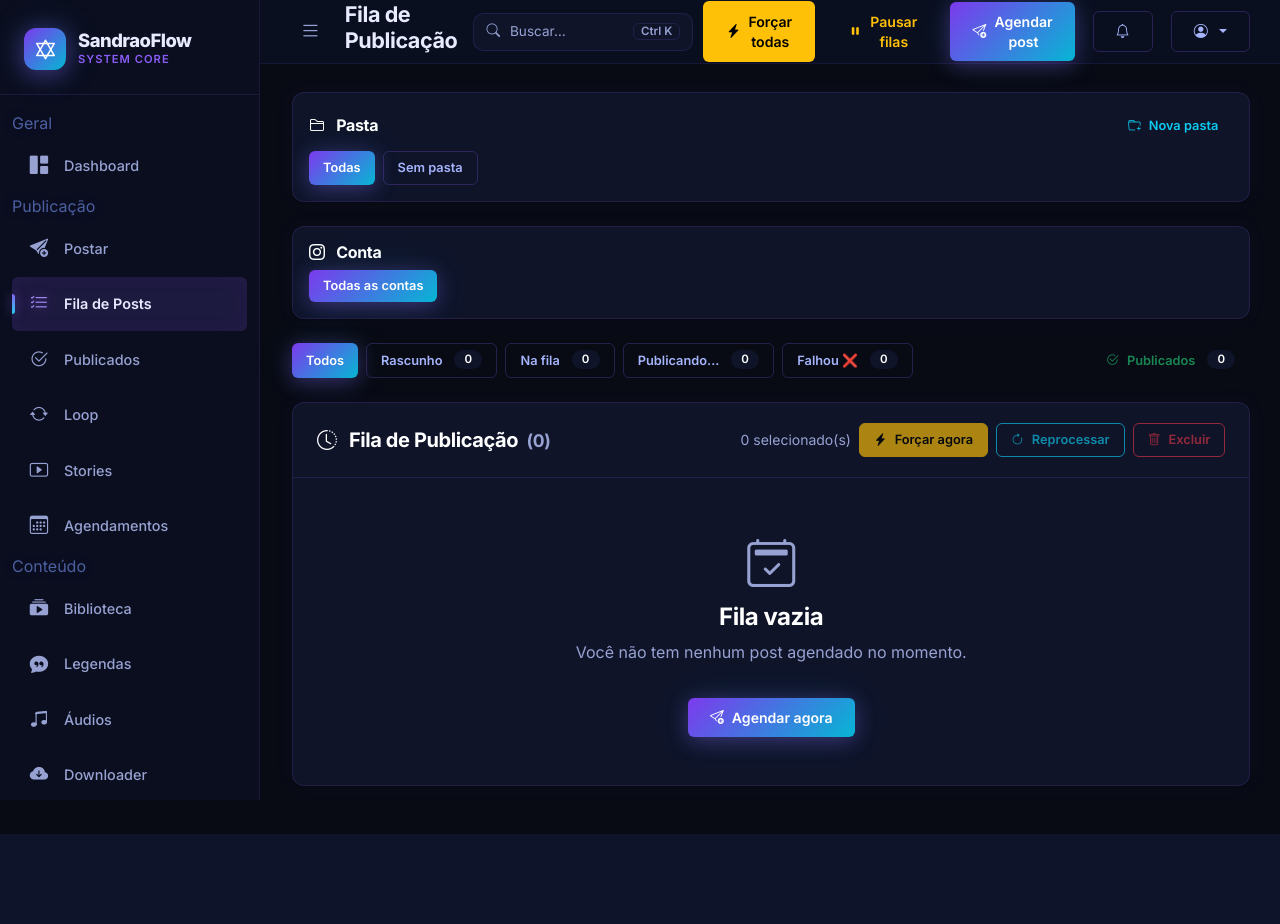
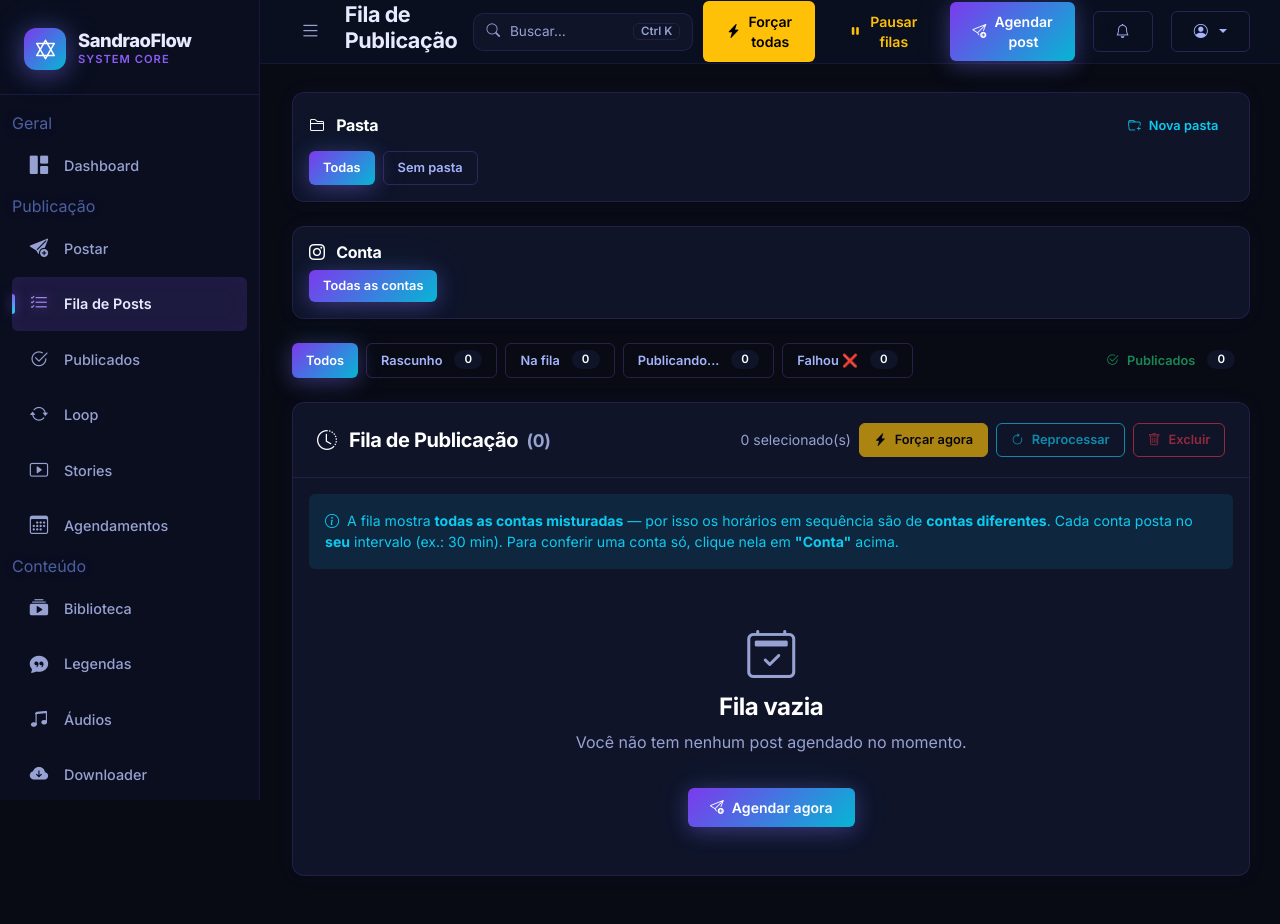
Before and after one commit to MuriloSCunha0/AutoInsta, a Django app: page /publisher/ in a window 1280 px wide. Before the commit the page ends 834 px from the top, so only its background shows below. Run offline with Django 5.2, Linux system fonts and the light colour scheme; the visitor is signed in with stand-in values (Sample User, id 1); data that the repository does not hold is empty; parts of the project's set-up code (start-up, migrations or seed data) failed here and were passed over; some libraries are stand-ins or nearby versions.

Commit message:
ux(fila): aviso de que a fila mistura contas (intervalo por conta e respeitado)
Confusao recorrente: a fila lista TODAS as contas juntas, entao horarios em
sequencia (12:20,12:21,12:23) sao de contas DIFERENTES. Cada conta e 30 min
(provado: evellynbosco 12:50/13:20/13:50...). Adiciona aviso quando nao ha
filtro de conta, orientando clicar numa conta para ver so ela.

Co-Authored-By: Claude Opus 4.8 <noreply@anthropic.com>

```diff
--- a/templates/publisher/queue.html
+++ b/templates/publisher/queue.html
@@ -190,6 +190,12 @@
             </div>
         </div>
 
+        {% if not conta_atual %}
+        <div class="alert border-0 bg-info bg-opacity-10 text-info small m-3 mb-0" style="line-height:1.5">
+            <i class="bi bi-info-circle me-1"></i> A fila mostra <strong>todas as contas misturadas</strong> — por isso os horários em sequência são de <strong>contas diferentes</strong>. Cada conta posta no <strong>seu</strong> intervalo (ex.: 30 min). Para conferir uma conta só, clique nela em <strong>"Conta"</strong> acima.
+        </div>
+        {% endif %}
+
         <div id="todos-banner" class="alert alert-info border-0 bg-info bg-opacity-10 text-info small m-3 mb-0" style="display:none;">
             <span id="todos-off">
                 As <strong id="pagina-n">0</strong> desta página estão selecionadas.
```
